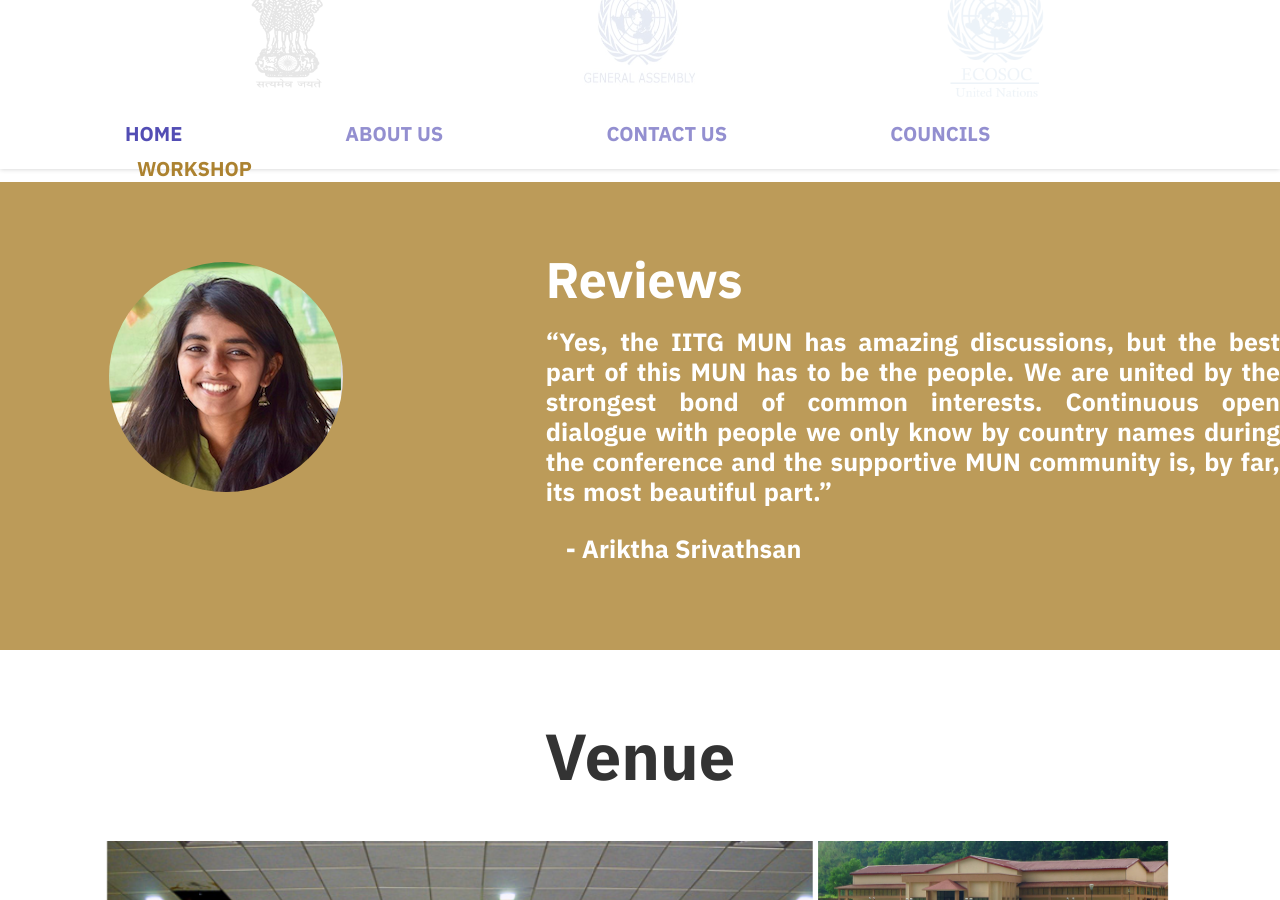
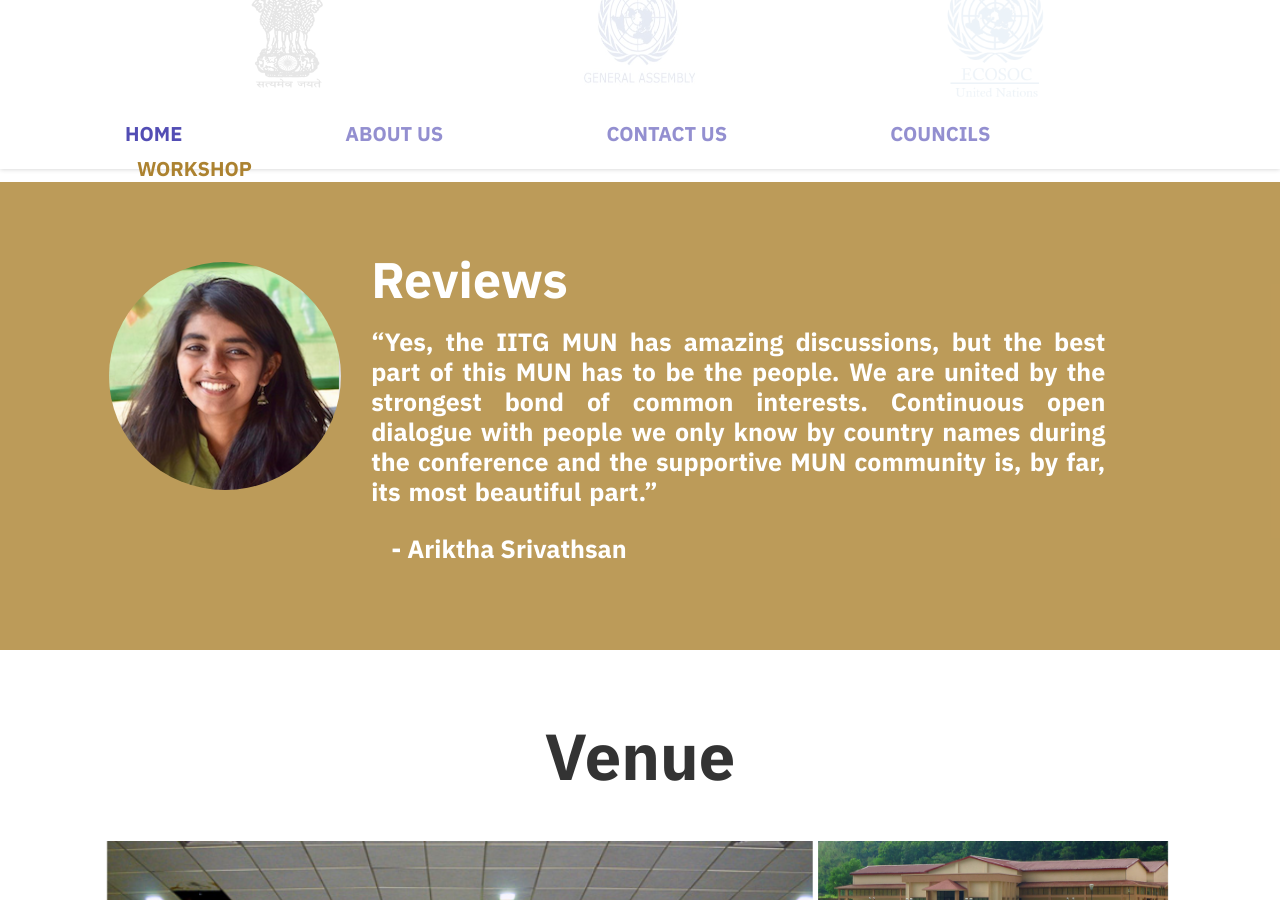
Before and after one commit to rupam170123041/IITG-MUN.github.io, a Jekyll site: the page built from index.html, in a window 1280 px wide and 900 px high, scrolled down 3781 px. Built offline with Jekyll 4.4.1, drawn with Linux system fonts in a browser that asks for light colours; nearby versions of some CDN libraries; comment, search, counter and statistics services are not loaded.

Commit message:
some changes

```diff
--- a/_includes/rockstar-speakers.html
+++ b/_includes/rockstar-speakers.html
@@ -3,7 +3,7 @@
         <div class="row">
             <div class="col-md-1">
             </div>
-            <div class="col-md-4 col-xs-4 col-sm-4">
+            <div class="col-md-4 col-xs-4 col-sm-4" style="width:20%;">
                 <img class = "img-circle img-responsive" style="margin-top:30px;" src="{{ site.baseurl }}/img/about-section/{{ site.reviewsImage }}" alt="tempText">
             </div>
             <font color="white">
```
